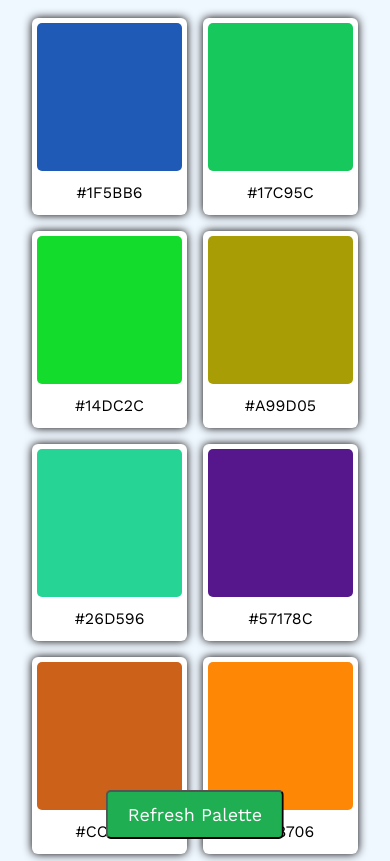
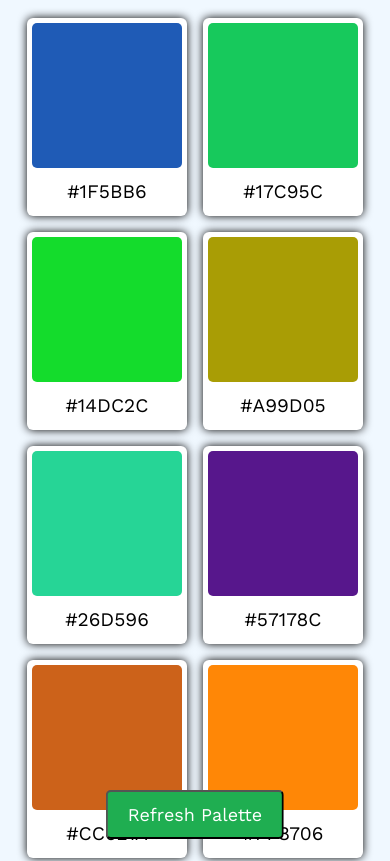
Before and after one commit to chhitizzz/color-palette, a plain HTML site: page index.html in a window 390 px wide. Shown: the top 861 px of the page. Drawn offline with nearby package versions, Linux system fonts and the light colour scheme.

Commit message:
final commit

```diff
--- a/style.css
+++ b/style.css
@@ -68,7 +68,7 @@ body{
     transform: translateX(-50%);
 }
 
-@media screen and (max-width: 500px) {
+@media screen and (max-width: 810px) {
     .container{
         margin: 10px;
     }
@@ -79,11 +79,11 @@ body{
     }
 
     .color .react-box {
-        width: 145px;
-        height: 148px;
+        width: 150px;
+        height: 145px;
     }
 
     .color .hex-value {
-        font-size: 1rem;
+        font-size: 1.2rem;
     }
 }
```
